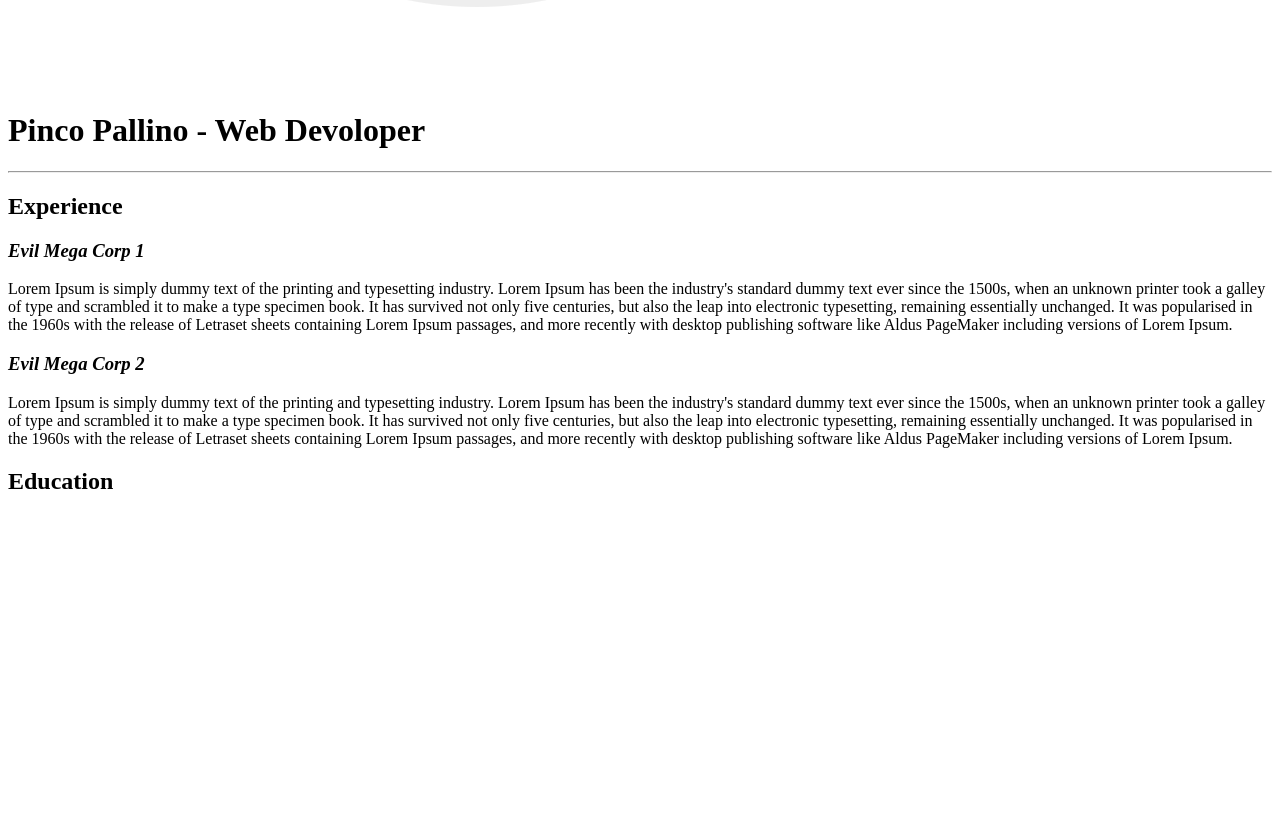
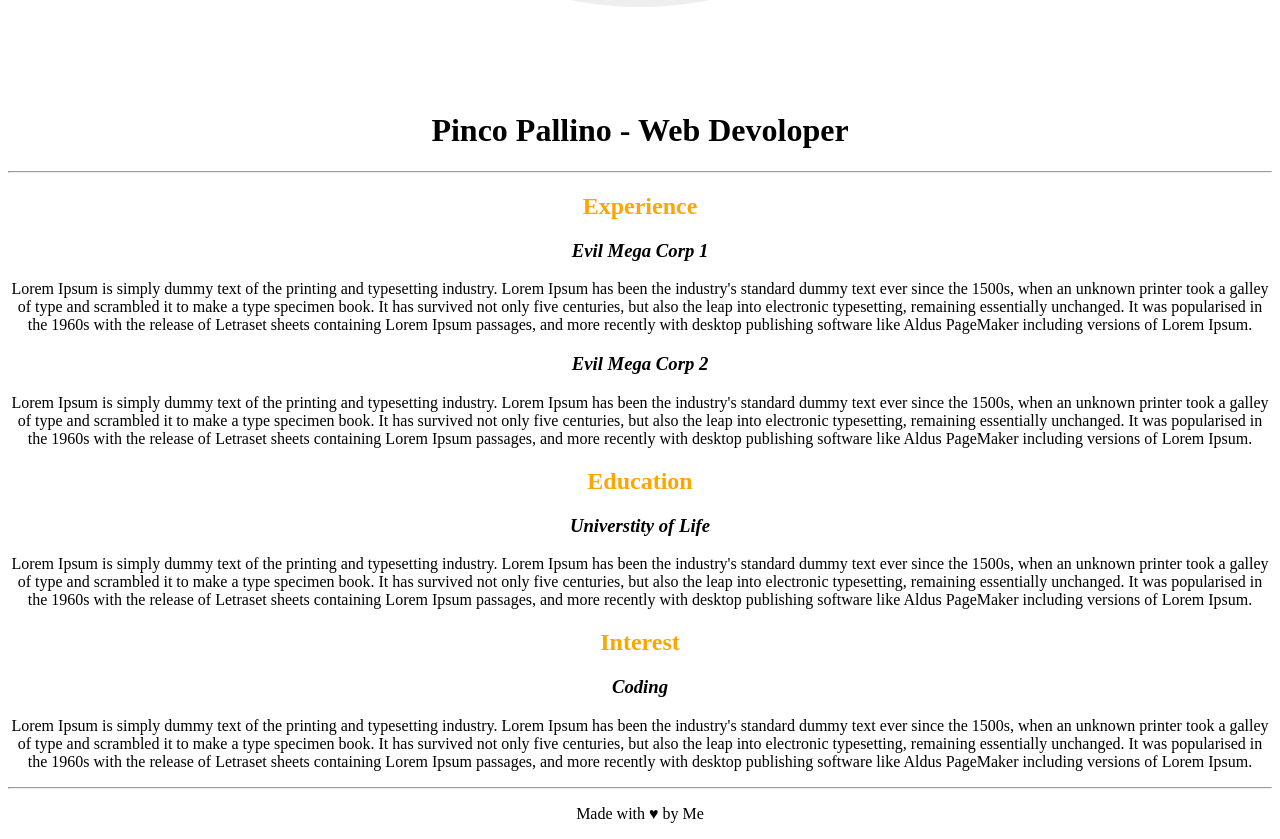
Before and after one commit to AlessandroCaraffa/html-css-curriculum-vitae, a plain HTML site: page index.html in a window 1280 px wide. Shown: the part 779-1618 px from the top of the page. Before the commit the page ends 1294 px from the top, so only its background shows below. Drawn offline with Linux system fonts and the light colour scheme.

Commit message:
corretto css e centrato tutto

```diff
--- a/index.html
+++ b/index.html
@@ -1,6 +1,7 @@
 <!DOCTYPE html>
 <html lang="en">
 <head>
+    <link rel="stylesheet" href="style.css">
     <meta charset="UTF-8">
     <meta http-equiv="X-UA-Compatible" content="IE=edge">
     <meta name="viewport" content="width=device-width, initial-scale=1.0">
@@ -9,8 +10,10 @@
 <body>
     <header>
         <!--Intestazione-->
+        <div>
         <img src="img/profile.png" alt="Immagine profilo">
         <h1>Pinco Pallino - Web Devoloper</h1>
+        </div>
     </header>
     <hr>
     <main>
@@ -25,12 +28,21 @@
         <div>
             <!--education-->
             <h2>Education</h2>
+            <h3><em>Universtity of Life</em></h3>
+            <p>Lorem Ipsum is simply dummy text of the printing and typesetting industry. Lorem Ipsum has been the industry's standard dummy text ever since the 1500s, when an unknown printer took a galley of type and scrambled it to make a type specimen book. It has survived not only five centuries, but also the leap into electronic typesetting, remaining essentially unchanged. It was popularised in the 1960s with the release of Letraset sheets containing Lorem Ipsum passages, and more recently with desktop publishing software like Aldus PageMaker including versions of Lorem Ipsum.</p>
         </div>
         <div>
             <!--interest-->
+            <h2>Interest</h2>
+            <h3><em>Coding</em></h3>
+            <p>Lorem Ipsum is simply dummy text of the printing and typesetting industry. Lorem Ipsum has been the industry's standard dummy text ever since the 1500s, when an unknown printer took a galley of type and scrambled it to make a type specimen book. It has survived not only five centuries, but also the leap into electronic typesetting, remaining essentially unchanged. It was popularised in the 1960s with the release of Letraset sheets containing Lorem Ipsum passages, and more recently with desktop publishing software like Aldus PageMaker including versions of Lorem Ipsum.</p>
         </div>
         <footer>
+            <div>
             <!--footer-->
+            <hr>
+            <p>Made with &heartsuit; by Me</p>
+            </div>
         </footer>
 
     </main>
--- a/style.css
+++ b/style.css
@@ -1,3 +1,9 @@
 h2 {
     color: orange;
 }
+hr {
+    color: orange;
+}
+div {
+    text-align: center;
+}
```
